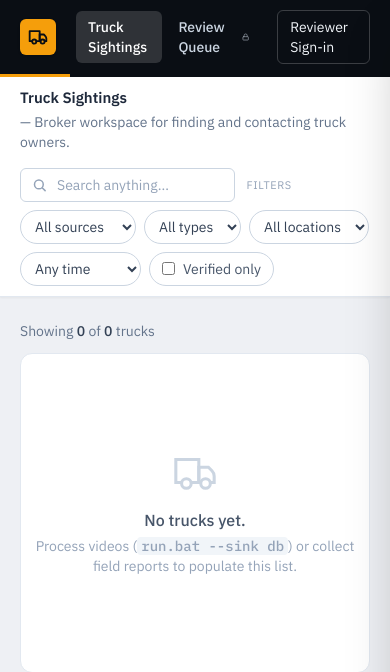
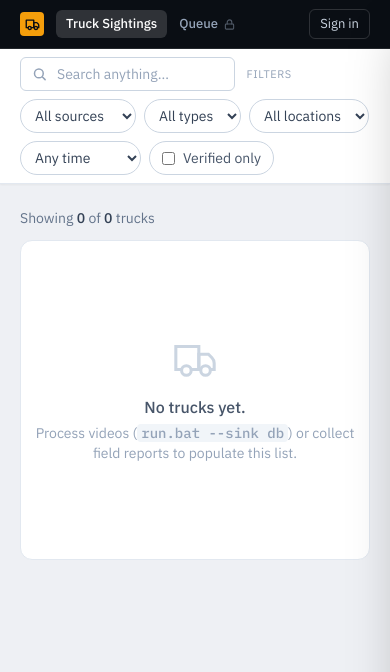
Before and after one commit to fwyogeshsharma/FreightDesk, a FastAPI app: page / in a window 390 px wide. Shown: the top 672 px of the page. Run offline with FastAPI, Linux system fonts and the light colour scheme; data that the repository does not hold is empty; some libraries are stand-ins or nearby versions.

Commit message:
Redesign nav: compact two-level operations console header
Collapse the four-band masthead (identity + 3px accent rule + title/subtitle strip +
toolbar, ~90px) into two calm bands: a fixed 48px ink identity+nav bar over the filter
toolbar. Remove explanatory page subtitles ('Broker/Telecaller workspace...'), drop the
bright accent rule for a hairline, shrink the logo/type, and de-emphasize login + user/
role to low-contrast. Responsive: wordmark->icon and shorter labels on mobile. Frees
vertical space for data; tabs convey location instead of a repeated page title.

```diff
--- a/webapp/templates/_nav.html
+++ b/webapp/templates/_nav.html
@@ -1,54 +1,46 @@
-{# Shared operational shell. Params: nav_active ('sightings'|'review'),
-   user ({name, role, can_review} or None), pending_count #}
-<div class="bg-ink text-white">
-  <div class="max-w-[1500px] mx-auto px-5 py-2.5 flex items-center gap-4">
-    <a href="/" class="flex items-center gap-2.5 shrink-0" title="FreightDesk">
-      <span class="grid place-items-center w-9 h-9 rounded-md bg-amber-500 text-ink shadow">
-        <svg width="20" height="20" viewBox="0 0 24 24" fill="none" stroke="currentColor" stroke-width="2.2" stroke-linecap="round" stroke-linejoin="round"><path d="M10 17h4V5H2v12h3"/><path d="M20 17h2v-3.34a4 4 0 0 0-1.17-2.83L19 9h-5v8h1"/><circle cx="7.5" cy="17.5" r="2.5"/><circle cx="17.5" cy="17.5" r="2.5"/></svg>
+{# Shared operational shell — compact, calm, enterprise. Params:
+   nav_active ('sightings'|'review'), user ({name, role, can_review} or None), pending_count #}
+<div class="bg-ink text-white border-b border-white/10">
+  <div class="max-w-[1500px] mx-auto px-5 h-12 flex items-center gap-3 sm:gap-5">
+    <a href="/" class="flex items-center gap-2 shrink-0" title="FreightDesk">
+      <span class="grid place-items-center w-6 h-6 rounded bg-amber-500 text-ink">
+        <svg width="15" height="15" viewBox="0 0 24 24" fill="none" stroke="currentColor" stroke-width="2.2" stroke-linecap="round" stroke-linejoin="round"><path d="M10 17h4V5H2v12h3"/><path d="M20 17h2v-3.34a4 4 0 0 0-1.17-2.83L19 9h-5v8h1"/><circle cx="7.5" cy="17.5" r="2.5"/><circle cx="17.5" cy="17.5" r="2.5"/></svg>
       </span>
-      <span class="font-bold tracking-tight text-[16px] hidden sm:block">FreightDesk</span>
+      <span class="font-semibold tracking-tight text-[15px] hidden sm:block">FreightDesk</span>
     </a>
 
-    {% set tab = "px-3 py-1.5 rounded-md text-sm font-medium transition-colors inline-flex items-center gap-2" %}
+    {% set tab = "px-2.5 py-1 rounded-md text-[13px] font-medium transition-colors inline-flex items-center gap-1.5 whitespace-nowrap" %}
     {% set on = "bg-white/15 text-white" %}
-    {% set off = "text-slate-300 hover:text-white hover:bg-white/10" %}
-    <nav class="flex items-center gap-1 ml-1 sm:ml-3">
+    {% set off = "text-slate-400 hover:text-white hover:bg-white/10" %}
+    <nav class="flex items-center gap-0.5">
       <a href="/" class="{{ tab }} {{ on if nav_active=='sightings' else off }}">Truck Sightings</a>
       {% if user and user.can_review %}
         <a href="/review" class="{{ tab }} {{ on if nav_active=='review' else off }}">
           Review Queue
           {% if pending_count and pending_count > 0 %}
-            <span class="text-[11px] font-semibold bg-amber-500 text-ink rounded-full px-1.5 min-w-[18px] text-center" title="{{ pending_count }} awaiting review">{{ pending_count }}</span>
+            <span class="text-[10px] font-semibold bg-amber-500 text-ink rounded-full px-1.5 min-w-[16px] text-center" title="{{ pending_count }} awaiting review">{{ pending_count }}</span>
           {% endif %}
         </a>
       {% else %}
         <a href="/review/login" class="{{ tab }} {{ off }}" title="For reviewers — sign in to validate submitted reports">
-          Review Queue
-          <svg width="12" height="12" viewBox="0 0 24 24" fill="none" stroke="currentColor" stroke-width="2.4" stroke-linecap="round" stroke-linejoin="round" class="opacity-70"><rect x="3" y="11" width="18" height="11" rx="2"/><path d="M7 11V7a5 5 0 0 1 10 0v4"/></svg>
+          <span class="hidden sm:inline">Review Queue</span><span class="sm:hidden">Queue</span>
+          <svg width="11" height="11" viewBox="0 0 24 24" fill="none" stroke="currentColor" stroke-width="2.4" stroke-linecap="round" stroke-linejoin="round" class="opacity-50"><rect x="3" y="11" width="18" height="11" rx="2"/><path d="M7 11V7a5 5 0 0 1 10 0v4"/></svg>
         </a>
       {% endif %}
     </nav>
 
-    <div class="ml-auto flex items-center gap-3 text-sm">
+    <div class="ml-auto flex items-center gap-2.5 text-[13px]">
       {% if user and user.can_review %}
         <span class="text-slate-400 hidden sm:inline-flex items-center gap-1.5">
-          👤 {{ user.name }}
-          <span class="text-[10px] uppercase tracking-wider bg-white/10 text-slate-300 rounded px-1.5 py-0.5">{{ user.role }}</span>
+          {{ user.name }}
+          <span class="text-[10px] uppercase tracking-wide bg-white/10 text-slate-400 rounded px-1 py-0.5">{{ user.role }}</span>
         </span>
-        <a href="/review/logout" class="text-slate-300 hover:text-white border border-white/15 hover:border-white/40 rounded-md px-3 py-1.5 transition-colors">Logout</a>
+        <a href="/review/logout" class="text-slate-400 hover:text-white transition-colors">Sign out</a>
       {% else %}
-        <a href="/review/login" class="text-slate-100 hover:text-white border border-white/20 hover:border-white/50 rounded-md px-3 py-1.5 transition-colors">Reviewer Sign-in</a>
+        <a href="/review/login" class="text-slate-300 hover:text-white border border-white/15 hover:border-white/40 rounded-md px-2.5 py-1 transition-colors whitespace-nowrap">
+          <span class="hidden sm:inline">Reviewer Sign-in</span><span class="sm:hidden">Sign in</span>
+        </a>
       {% endif %}
     </div>
   </div>
-  <div class="accent-rule h-[3px]"></div>
 </div>
-
-{% if page_title %}
-<div class="bg-white">
-  <div class="max-w-[1500px] mx-auto px-5 pt-2.5 pb-1.5 flex flex-wrap items-baseline gap-x-2 gap-y-0.5">
-    <span class="font-semibold text-[15px] text-slate-800">{{ page_title }}</span>
-    {% if page_subtitle %}<span class="text-sm text-slate-500">— {{ page_subtitle }}</span>{% endif %}
-  </div>
-</div>
-{% endif %}
--- a/webapp/templates/index.html
+++ b/webapp/templates/index.html
@@ -43,8 +43,6 @@
   <!-- Shared app shell + broker filter bar -->
   <header class="sticky top-0 z-20 shadow-sm">
     {% set nav_active = 'sightings' %}
-    {% set page_title = 'Truck Sightings' %}
-    {% set page_subtitle = 'Broker workspace for finding and contacting truck owners.' %}
     {% include "_nav.html" %}
 
     <form id="filters" hx-get="/" hx-target="#results" hx-select="#results"
@@ -55,7 +53,7 @@
 
       <!-- light search + quick-filter bar -->
       <div class="bg-white border-b border-slate-200">
-        <div class="max-w-[1500px] mx-auto px-5 py-2.5 flex flex-wrap items-center gap-2 text-sm">
+        <div class="max-w-[1500px] mx-auto px-5 py-2 flex flex-wrap items-center gap-2 text-sm">
           <div class="relative">
             <svg class="absolute left-3 top-1/2 -translate-y-1/2 text-slate-400" width="15" height="15" viewBox="0 0 24 24" fill="none" stroke="currentColor" stroke-width="2.4" stroke-linecap="round"><circle cx="11" cy="11" r="7"/><path d="m21 21-4.3-4.3"/></svg>
             <input type="text" name="q" value="{{ q }}" autocomplete="off" placeholder="Search anything…"
--- a/webapp/templates/review.html
+++ b/webapp/templates/review.html
@@ -28,13 +28,11 @@
 
   <header class="sticky top-0 z-20 shadow-sm">
     {% set nav_active = 'review' %}
-    {% set page_title = 'Review Queue' %}
-    {% set page_subtitle = 'Telecaller workspace for validating submitted reports.' %}
     {% include "_nav.html" %}
 
     <!-- review filters row -->
     <div class="bg-white border-b border-slate-200">
-      <div class="max-w-[1500px] mx-auto px-5 py-2.5 flex flex-wrap items-center gap-2 text-sm">
+      <div class="max-w-[1500px] mx-auto px-5 py-2 flex flex-wrap items-center gap-2 text-sm">
         <span class="tnum text-slate-600 font-medium mr-1">{{ total }} in view</span>
         {% set rchip = "px-2.5 py-1.5 rounded-full border border-slate-300 bg-white text-slate-700 focus:outline-none focus:ring-2 focus:ring-amber-400 hover:border-slate-400" %}
         <form method="get" action="/review" class="flex flex-wrap items-center gap-2">
```
